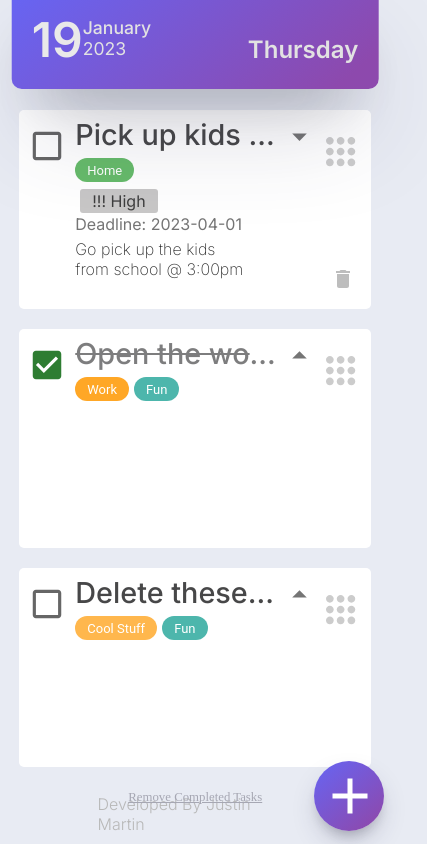
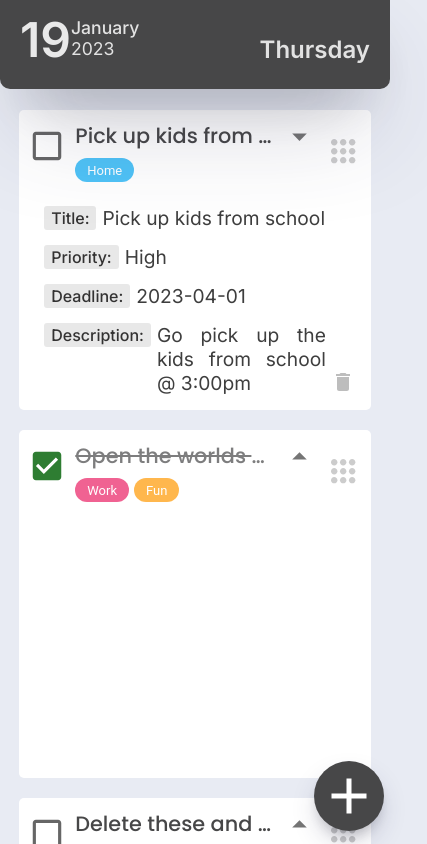
Before and after one commit to justinm35/ToDo-List, a React (Create React App) app: page / in a window 390 px wide. Both pictures are taken after a click on the button 299 px from the left and 136 px from the top of the page. Shown: the top 844 px of the page, 427 px wide, since content can reach past the window. Built offline with nearby package versions, Linux system fonts and the light colour scheme; the HTML template or start-up script is replaced by a standard one.

Commit message:
Small Changes

```diff
--- a/src/App.css
+++ b/src/App.css
@@ -18,4 +18,5 @@
     font-size:1em;
     color:rgb(184, 184, 184);
     font-weight: 300;
+    user-select: none;
 }
--- a/src/components/dateBar.css
+++ b/src/components/dateBar.css
@@ -5,7 +5,8 @@
     transform: translateX(-50%);
     margin:-10px auto 0 auto;
     padding:0px;
-    background:linear-gradient(140deg, rgba(102,101,244,1) 0%, rgba(141,73,173,1) 91%);
+    /* background:linear-gradient(140deg, rgba(102,101,244,1) 0%, rgba(141,73,173,1) 91%); */
+    background-color: #474748;
     border-radius: 0 0 10px 10px;
     box-shadow: rgba(50, 50, 93, 0.25) 0px 50px 100px -20px, rgba(0, 0, 0, 0.3) 0px 30px 60px -30px;
     z-index: 3;
@@ -47,6 +48,6 @@ h3:nth-child(2){
 
 @media only screen and (max-width: 768px){
     .date--bar{
-        width:94vw;
+        width:100vw;
     }
 }
--- a/src/components/icon.tsx
+++ b/src/components/icon.tsx
@@ -10,8 +10,8 @@ export function ReorderIcon({ dragControls }: Props) {
     <svg
       xmlns="http://www.w3.org/2000/svg"
       viewBox="0 0 39 39"
-      width="30"
-      height="30"
+      width="25"
+      height="25"
       onPointerDown={(event) => dragControls.start(event)}
     >
       <path
--- a/src/components/taskBar.css
+++ b/src/components/taskBar.css
@@ -1,3 +1,4 @@
+@import url('https://fonts.googleapis.com/css2?family=Poppins:wght@400;500;600&display=swap');
 .task--bar{
     width:60vw;
     height:auto;
@@ -8,7 +9,8 @@
     position: relative;
 }
 .task--add-btn{
-    background:linear-gradient(140deg, rgba(102,101,244,1) 0%, rgba(141,73,173,1) 91%);
+    /* background:linear-gradient(140deg, rgba(102,101,244,1) 0%, rgba(141,73,173,1) 91%); */
+    background-color: #474748;
     box-shadow: rgba(50, 50, 93, 0.25) 0px 13px 27px -5px, rgba(0, 0, 0, 0.3) 0px 8px 16px -8px;
     border:none;
     width:70px;
@@ -21,15 +23,15 @@
     bottom:1.5%;
     right:1.5%;
     z-index:5;
+    display: flex;
+    justify-content: center;
+    align-items: center;
 }
-.task--add-btn-child{
-    margin-bottom: -16px;
-    margin-right: -2px;
-}
+
 /*Task Bar*/
 .task--drag-icon{
     position: absolute;
-    margin:27px 15px 0 auto;
+    margin:29px 15px 0 auto;
     right:0px;
     cursor:grab;
 }
@@ -63,7 +65,7 @@
 margin-top:4px !Important;
 }
 .task--comp-title{
-    font-family: 'Inter', sans-serif;
+    font-family: 'Poppins', sans-serif;
     color:#474748;
     font-weight: 500;
     font-size:1.8rem;
@@ -100,28 +102,51 @@ margin-top:4px !Important;
     color:rgb(62, 62, 62) !important;
     background-color: rgb(200, 199, 199);
     font-weight: 400;
-    padding:2px 12px 2px 12px;
+    padding:2px 5px 2px 5px;
     margin: 0 5px;
     height:20px;
     border-radius: 3px;
 }
+.task--comp-subject{
+    margin:15px 0 15px 0;
+    display: flex;
+}
+/* .task--comp-subject:nth-child(4){
+    max-width: 300px;
+} */
+.task--comp-subject>div:nth-child(1){
+    display: inline;
+    font-family: 'Inter', sans-serif;
+    color:rgb(51, 50, 50) !important;
+    background-color: rgb(232, 232, 232);
+    font-weight: 500;
+    padding:2px 7px 2px 7px;
+    margin-right: 6px;
+    height:20px;
+    border-radius: 3px;
+}
+.task--comp-subject>div:nth-child(2){
+    display: inline;
+}
+.task--comp-subject>div>p{
+    font-family: 'Inter', sans-serif;
+    color:rgb(62, 62, 62) !important;
+    font-weight: 400;
+    font-size: 1.2rem;
+    text-align: justify !important;
+    margin:0;
+}
+
 .task--comp-popup{
-    flex: 0 0 100%;
-    position: relative;
+    flex: 0 0 80%;
     padding-left: 56px;
+    padding-top:0px;
 }
-.task--comp-desc{
-    font-family: 'Inter', sans-serif;
-    color:rgb(47, 47, 47);
-    font-weight: 200;
-    font-size:1rem;
-    margin: 5px 0 30px 0;
-    width:50%;
-}
+
 .task--comp-trash{
     position: absolute !important;
-    right:60px;
-    bottom:6px;
+    right:4px;
+    bottom:4px;
 }
 ul{
     padding: 0;
@@ -159,5 +184,10 @@ li{
     }
     .task--comp-title{
         max-width: 60vw;
+        font-size:1.3rem;
+        top:10px;
+    }
+    .task--comp-popup{
+    padding-left:25px;
     }
 }
--- a/src/components/taskBar.js
+++ b/src/components/taskBar.js
@@ -23,7 +23,7 @@ import { purple, red, pink, orange, green, teal, blue, deepPurple, lightBlue, cy
 export default function TaskBar() {
     const [isFormVisible, setIsFormVisible] = React.useState(false);
     const [inputErrorState, setInputErrorState] = React.useState("")
-    const [categoryList, setCategoryList] = React.useState([{ catId:nanoid(3),color:"#66bb6a", name:'Home', state: false},{ catId:nanoid(3), color:"#ffa726", name:'Work',state: false}])
+    const [categoryList, setCategoryList] = React.useState([{ catId:nanoid(3),color:"#4fc3f7", name:'Home', state: false},{ catId:nanoid(3), color:"#f06292", name:'Work',state: false}])
     const [taskListData, setTaskListData] = React.useState([])
 
     // const handleDeleteCategory = (catToDelete) => () => {
@@ -32,9 +32,9 @@ export default function TaskBar() {
     const oldData = JSON.parse(window.localStorage.getItem('prev'))
     useEffect(() =>{
         if(oldData == null) {
-            setTaskListData([{id: nanoid(10), checkedStatus: false ,title: 'Pick up kids from school', description: 'Go pick up the kids from school @ 3:00pm', dueDate: '2023-04-01', priority: 'High', categoryName: [{ catId:nanoid(3),color:"#66bb6a", name:'Home', state: true}]},
-                            {id: nanoid(10), checkedStatus: true ,title: 'Open the worlds best To-Do web app', description: 'Yep, its this one... This is the best To-Do list web app!', dueDate: '' , priority: 'Medium', categoryName: [{ catId:nanoid(3),color:"#ffa726", name:'Work', state: true},{ catId:nanoid(3), color:'#4db6ac', name:'Fun',state: true}]},
-                            {id: nanoid(10), checkedStatus: false ,title: 'Delete these and start your own list!', description: 'Go ahead, delete these samples and play aroud with the app.', dueDate: 'Now' , priority: '', categoryName: [{ catId:nanoid(3),color:randomColor(), name:'Cool Stuff', state: true},{ catId:nanoid(3), color:'#4db6ac', name:'Fun',state: true}]} ])
+            setTaskListData([{id: nanoid(10), checkedStatus: false ,title: 'Pick up kids from school', description: 'Go pick up the kids from school @ 3:00pm', dueDate: '2023-04-01', priority: 'High', categoryName: [{ catId:nanoid(3),color:"#4fc3f7", name:'Home', state: true}]},
+                            {id: nanoid(10), checkedStatus: true ,title: 'Open the worlds best To-Do web app', description: 'Yep, its this one... This is the best To-Do list web app!', dueDate: '' , priority: 'Medium', categoryName: [{ catId:nanoid(3),color:"#f06292", name:'Work', state: true},{ catId:nanoid(3), color:'#ffb74d', name:'Fun',state: true}]},
+                            {id: nanoid(10), checkedStatus: false ,title: 'Delete these and start your own list!', description: 'Go ahead, delete these samples and play aroud with the app.', dueDate: 'Now' , priority: '', categoryName: [{ catId:nanoid(3),color:randomColor(), name:'Cool Stuff', state: true},{ catId:nanoid(3), color:'#ffb74d', name:'Fun',state: true}]} ])
         }else{
             setTaskListData(oldData)
         }
@@ -126,7 +126,8 @@ export default function TaskBar() {
                                        name="title"
                                        value={TaskListItem.title}
                                        onChange={handleChange}
-                                        // {[inputErrorState] === 'text' && error}
+                                        error={inputErrorState === "title" ? 'NoTitle' :  ''}
+                                        helperText={inputErrorState === "title" ? 'You need a task title.' :  ''}
                                        />
                             <TextField id="outlined-multiline-static"
                                        label="Description"
@@ -186,14 +187,13 @@ export default function TaskBar() {
                                         onDelete={() => changeCatStatus(data.catId)}
                                         deleteIcon={data.state ?<DoneIcon sx={{ color: green[500] }} />: <CloseIcon/> }
                                         // color={data.state ? red[500] : 'default'}
-                                        style={data.state ? {backgroundColor: data.color, color: 'white'} : {borderColor:data.color,color: data.color}}
+                                        style={data.state ? {backgroundColor: data.color, color: '#ffffff'} : {borderColor:data.color,color: data.color}}
                                         variant={data.state ? 'filled' : 'outlined'}
                                         />
                                 )})}
                             </div>
 
                         </div>
-                            <h3 className="input-error-message">{inputErrorState}</h3>
                             <motion.button whileTap={{ scale:0.95}} className="input-btn-add">Add Task</motion.button>
 
                     </form>
--- a/src/components/taskInputForm.css
+++ b/src/components/taskInputForm.css
@@ -6,9 +6,10 @@
     position: fixed;
     z-index:5;
     bottom:5.5%;
-    right:3%;
+    right:4%;
     margin-left:3%;
     padding:3% 0 0 0;
+    user-select: none;
 }
 form{
     display:flex;
@@ -78,6 +79,7 @@ form{
     font-weight: 500;
     font-size:1.5rem;
     border: none;
+    margin-top:20px;
     padding: 10px 10px 10px 10px;
     background: rgb(255, 255, 255);
     border-radius: 10px 10px 10px 10px;
@@ -98,9 +100,9 @@ form{
 @media only screen and (max-width: 768px){
     .input--box-left{
         width:auto;
-        flex-basis: 90%;
+        flex-basis: 80%;
     }
     .input--box-right{
-        flex-basis: 90%;
+        flex-basis: 80%;
     }
 }
--- a/src/components/taskItem.js
+++ b/src/components/taskItem.js
@@ -33,14 +33,16 @@ export default function TaskComp(props) {
                         <IconButton className="task--dropdown" onClick={() => setOpenState(!openState)} size="small">{openState? <ArrowDropDownIcon  fontSize="large"/> :<ArrowDropUpIcon  fontSize="large"/> }</IconButton>
                     </div>
                     <div className="task--comp-info-box" >
-                        {props.categoryName.map((data) =>{ return(<Chip style={{backgroundColor: data.color, color: 'white'}} className="task--tags"fontSize="medium" key={data.catId}label={data.name}/>)})}
+                        {props.categoryName.map((data) =>{ return(<Chip style={{backgroundColor: data.color, color: '#ffffff'}} className="task--tags"fontSize="medium" key={data.catId}label={data.name}/>)})}
                     </div>
                 </div>
                 <div className="task--drag-icon"><ReorderIcon size="small"dragControls={dragControls} /></div>
                 <motion.div className="task--comp-popup" animate={openState ? maximized : minimized}>
-                {props.priority != '' && <div className="task--comp-priority">{props.priority == 'High' ? '!!!' :  props.priority == 'Medium' ? '!!' : '!' } {props.priority}</div>}
-                <p className="task--comp-date">{props.dueDate ? `Deadline: ${props.dueDate}` : "No Deadline"}</p>
-                        <p className="task--comp-desc">{props.description}</p>
+                        <div className="task--comp-subject"><div>Title:</div><div><p>{props.title}</p></div></div>
+                        <div className="task--comp-subject"><div>Priority:</div><div><p>{props.priority}</p></div></div>
+                        {/* {props.priority != '' && <div className="task--comp-priority">{props.priority == 'High' ? '!!!' :  props.priority == 'Medium' ? '!!' : '!' } {props.priority}</div>} */}
+                        <div className="task--comp-subject"><div>Deadline:</div><div><p>{props.dueDate ? `${props.dueDate}` : "None"}</p></div></div>
+                        <div className="task--comp-subject"><div>Description: </div><div><p>{props.description}</p></div></div>
                         <IconButton  size="large"className="task--comp-trash" onClick={() => props.handleDelete(props.items.id)}><DeleteIcon color="disabled"/></IconButton>
                      </motion.div>
         </Reorder.Item>
```
